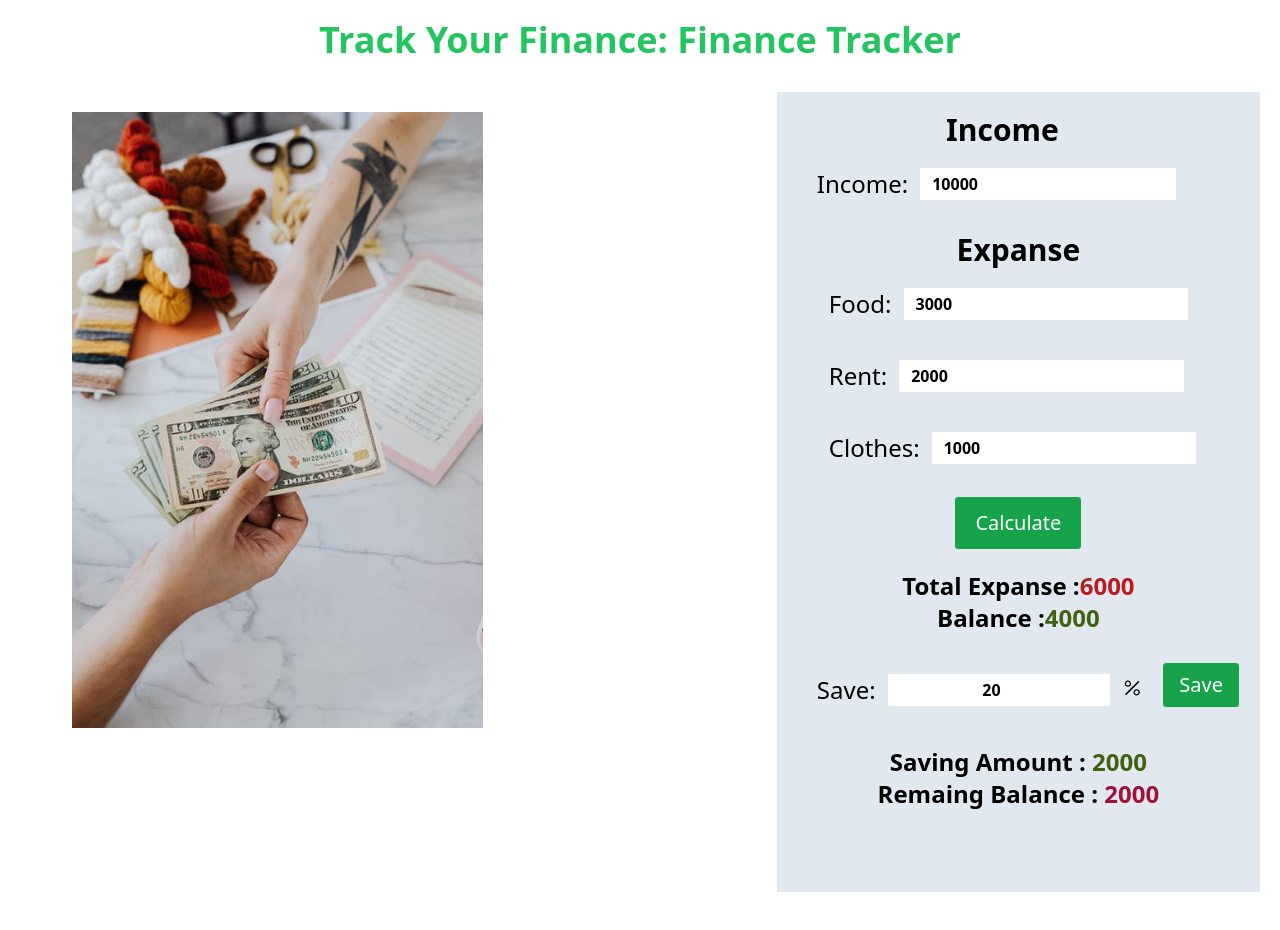
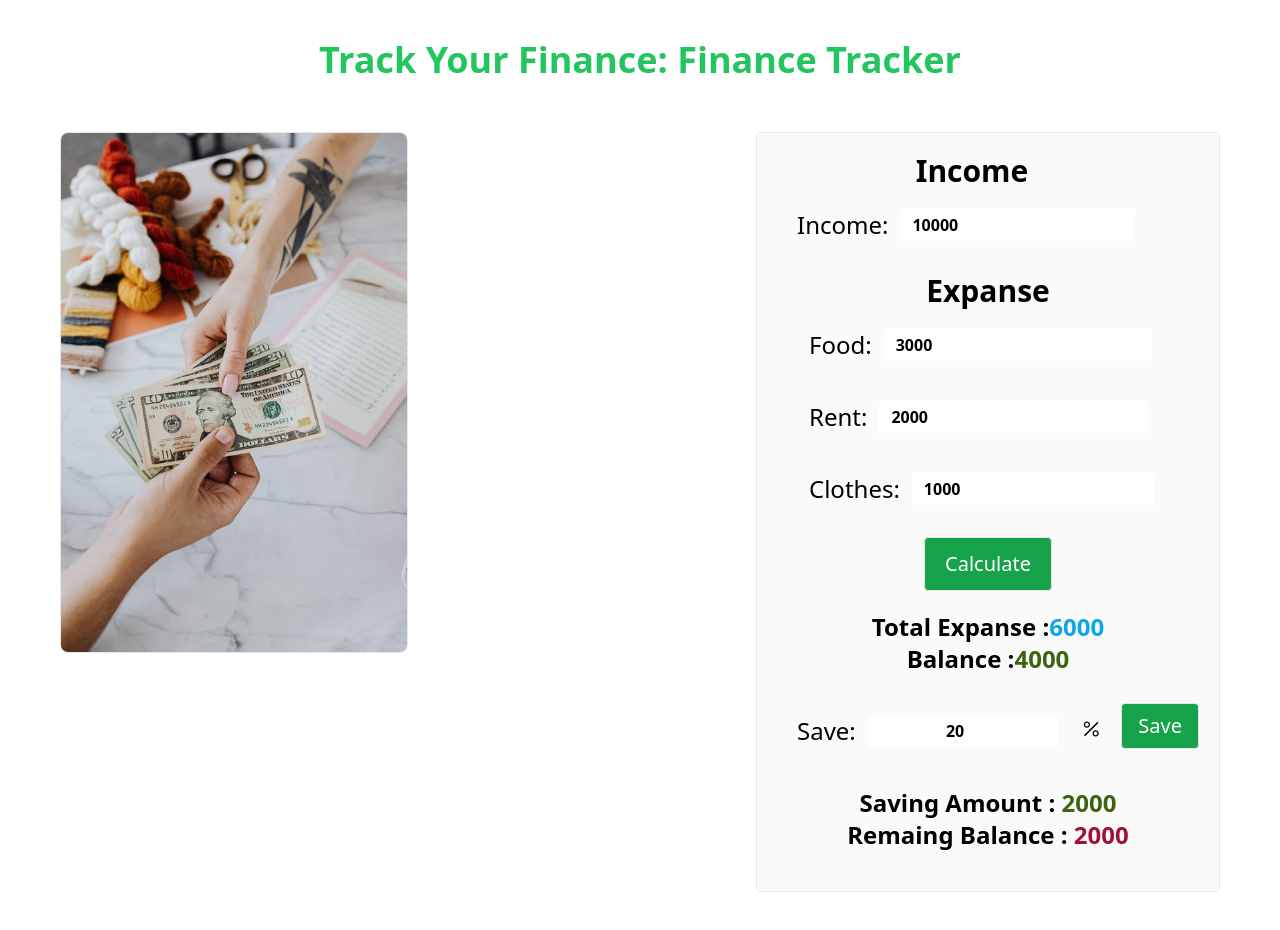
Before and after one commit to shahriarlimon/Money-Master, a plain HTML site: page index.html in a window 1280 px wide. Both pictures are taken after a click on the button "Calculate". Drawn offline with nearby package versions, Linux system fonts and the light colour scheme.

Commit message:
overall modification done

```diff
--- a/JS/app.js
+++ b/JS/app.js
@@ -1,8 +1,9 @@
 
+// GET THE INPUT THE AMOUNT FROM INPUT FIELD
 
 function getInputAmount(inputId){
     const inputValue = document.getElementById(inputId).value;
-    const inputAmount = parseInt(inputValue);
+    const inputAmount = parseFloat(inputValue);
     return inputAmount;
 }
 
@@ -21,12 +22,12 @@ document.getElementById("calculate-btn").addEventListener('click',function(){
     document.getElementById("total-expanse").innerText = totalExpanse;
 
     // calculating remaining balance
-    if(incomeAmount > totalExpanse){
+    if(incomeAmount >= totalExpanse){
         const remainedBalance = incomeAmount - totalExpanse;
         document.getElementById("balance").innerText = remainedBalance;
     }
     else{
-        document.getElementById("balance").innerText = "You don't have enough money pay the expanse";
+        document.getElementById("balance").innerText = "You don't have enough money to pay the expanse";
         document.getElementById("balance").style.color = "red";
     }
 
@@ -104,3 +105,14 @@ document.getElementById("save-btn").addEventListener('click',function(){
         }
 
     })
+
+    document.getElementById("save-input").addEventListener('keyup',function(e){
+        if (e.target.value < 0){
+            document.getElementById("errfn-save").innerText = 'Please Enter Valid Number';
+            document.getElementById("errfn-save").style.color = 'red';
+        }
+        else if ( e.target.value >= 0){
+            document.getElementById("errfn-save").innerText ='';
+        }
+
+    })
--- a/index.html
+++ b/index.html
@@ -13,15 +13,15 @@
 </head>
 <body>
     <main>
-        <section class="bg-white m-5">
-            <h3 class="text-4xl text-center text-green-500 font-semibold">Track Your Finance: Finance Tracker</h3>
+        <section class="bg-white m-5  min-h-screen bg-slate-100 p-5">
+            <h3 class="text-4xl text-center text-green-500 font-bold">Track Your Finance: Finance Tracker</h3>
             <!-- WHOLE STRUCTURE CONTAINER -->
-            <div class="flex flex-col md:flex-row align-center justify-around mt-8 md:ml-8  min-h-screen ">
+            <div class="flex flex-col md:flex-row align-center justify-around  mt-8  p-5 ">
                 <!-- LEFT PART -->
-                <div class="md:w-3/5 mb-3 md:p-5"> <img class="md:w-3/5" src="images/financepic.jpeg" alt=""></div>
+                <div class="md:w-3/5 md:mb-3"> <img class="md:w-1/2 border rounded-lg" src="images/financepic.jpeg" alt=""></div>
 
                 <!-- RIGHT PART -->
-                <div class="bg-slate-200 md:p-5  md:w-2/5 p-5">
+                <div class=" md:p-5  md:w-2/5 p-5 bg-stone-50 border rounded ">
                     <!-- INCOME CONTAINER -->
                     <div class="mr-8">
                         <h3 class="text-3xl text-center font-semibold">Income</h3>
@@ -55,7 +55,7 @@
                     </div>
                     <!-- TOTAL BALANCE AND REMAINING BALANCE -->
                     <div class="p-5">
-                        <h4 class="text-center text-2xl font-semibold">Total Expanse :<span id="total-expanse" class="text-red-700"> 6000</span></h4>
+                        <h4 class="text-center text-2xl font-semibold">Total Expanse :<span id="total-expanse" class="text-sky-500"> 6000</span></h4>
                         <h4 class="text-center text-2xl font-semibold ">Balance :<span id="balance" class="text-lime-800"> 4000</span></h4>
                     </div>
                     <!-- SAVE CALCULATION PORTION -->
@@ -63,6 +63,7 @@
                         <div class="flex flex-row flex-around p-5">
                             <h4 class="text-2xl">Save:</h4>
                             <input id="save-input" type="number" value="20" class=" w-3/5 md:w-9/12 ml-3 text-center font-semibold">
+                            <span id="errfn-save" class="ml-3 t"></span>
                             <span><i class="bi bi-percent ml-3 mt-2 text-xl"></i></span>
                         </div>
                         <div>
```
